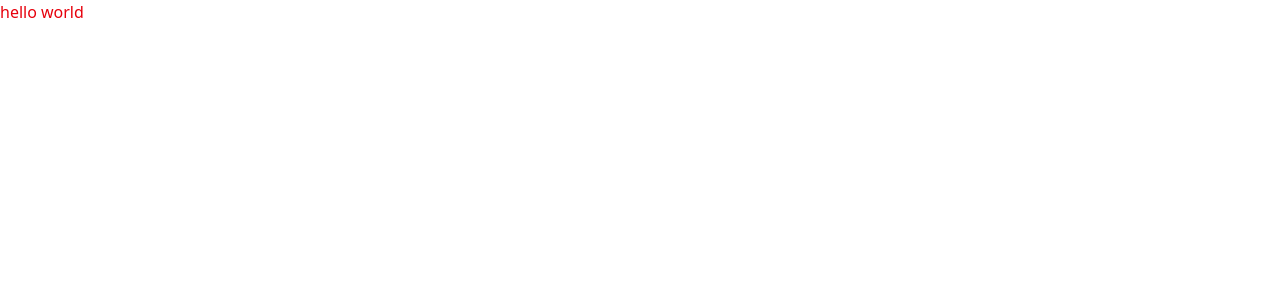
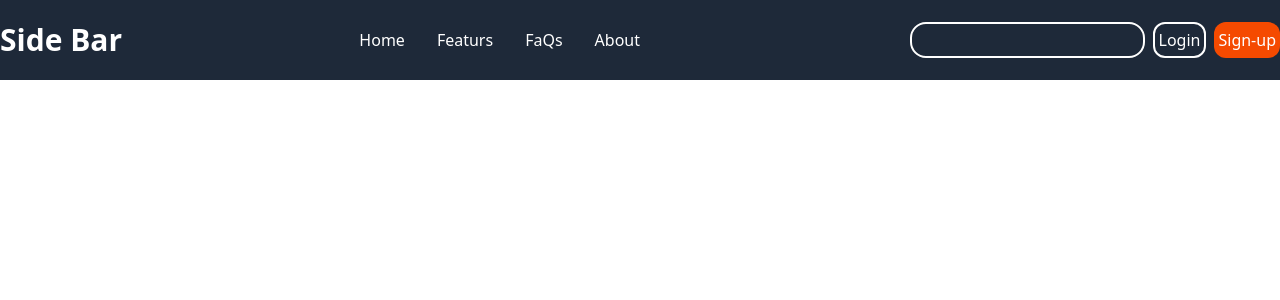
Before and after one commit to Foridul35962/Social-Media-Post, a React (Vite) app: page / in a window 1280 px wide. Shown: the top 300 px of the page. Built offline with nearby package versions, Linux system fonts and the light colour scheme.

Commit message:
header done

```diff
--- a/src/App.jsx
+++ b/src/App.jsx
@@ -1,7 +1,9 @@
+import Header from "./components/header"
+
 const App = () => {
   return (
     <div>
-      <h1 className="text-red-600">hello world</h1>
+      <Header></Header>
     </div>
   )
 }
--- /dev/null
+++ b/src/components/header.jsx
@@ -0,0 +1,34 @@
+const header = () => {
+  return (
+    <div className="h-20 w-full bg-gray-800 px-3 sm:p-0">
+        <div className="container mx-auto w-full h-full flex items-center justify-between text-white">
+            <div className="md:flex md:items-center md:gap-10 flex justify-between md:w-2/4">
+                <div className="text-3xl font-bold">Side Bar</div>
+                <div className="hidden md:block">
+                    <ul className="flex gap-4 lg:gap-8">
+                        <li>
+                            Home
+                        </li>
+                        <li>
+                            Featurs
+                        </li>
+                        <li>
+                            FaQs
+                        </li>
+                        <li>
+                            About
+                        </li>
+                    </ul>
+                </div>
+            </div>
+            <div className="flex gap-2">
+                <input type="text" className="border-2 border-white rounded-2xl"/>
+                <button className="border-2 p-1 rounded-xl cursor-pointer">Login</button>
+                <button className="bg-orange-600 p-1 rounded-xl cursor-pointer">Sign-up</button>
+            </div>
+        </div>
+    </div>
+  )
+}
+
+export default header
```
